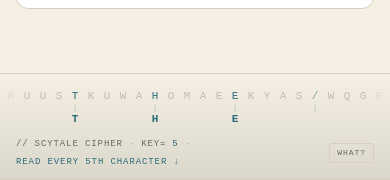
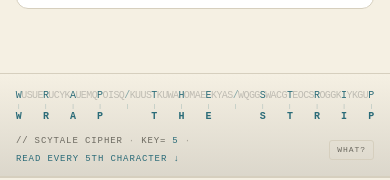
Before and after one commit to agigante80/skytale.it, an Astro site: page /about in a window 390 px wide. Shown: the part 2356-2536 px from the top of the page. Built offline with nearby package versions, Linux system fonts and the light colour scheme; Astro itself is replaced by a stand-in of ours.

Commit message:
redesign(v3 follow-up): ScytaleBand fit-container layout, no clipping

```diff
--- a/src/components/ScytaleBand.astro
+++ b/src/components/ScytaleBand.astro
@@ -115,11 +115,16 @@ const ariaLabel = `Scytale cipher: ${cols.map(c => c.cipher).join('')} decodes t
   }
   .scytale-band.compact { padding: 16px 0 10px; }
 
-  /* Strip stage: hides overflow, fades edges so clipped chars feel intentional */
+  /*
+    Strip fits the container exactly; never overflows. Each column is a flex unit
+    that shares the available width equally. Chars scale via clamp() so the full
+    message is always visible end-to-end, no matter the viewport.
+  */
   .scytale-strip-wrap {
+    max-width: 1280px;
+    margin: 0 auto;
+    padding: 0 16px;
     overflow: hidden;
-    -webkit-mask-image: linear-gradient(to right, transparent 0%, black 7%, black 93%, transparent 100%);
-    mask-image: linear-gradient(to right, transparent 0%, black 7%, black 93%, transparent 100%);
   }
   .scytale-strip {
     display: flex;
@@ -129,16 +134,18 @@ const ariaLabel = `Scytale cipher: ${cols.map(c => c.cipher).join('')} decodes t
     user-select: none;
   }
 
-  /* Each column stacks cipher char + link + decoded char vertically */
+  /* Each column stacks cipher char + link + decoded char vertically.
+     flex: 1 1 0 shares container width equally; max-width caps very wide viewports. */
   .col {
     display: flex;
     flex-direction: column;
     align-items: center;
-    width: 19px;
-    flex-shrink: 0;
+    flex: 1 1 0;
+    min-width: 0;
+    max-width: 20px;
   }
   .col .cipher {
-    font-size: 13px;
+    font-size: clamp(10px, 1.05vw, 13px);
     line-height: 1.2;
     color: color-mix(in oklab, var(--color-text) 22%, transparent);
     transition: color .3s, text-shadow .3s, transform .3s;
@@ -151,14 +158,14 @@ const ariaLabel = `Scytale cipher: ${cols.map(c => c.cipher).join('')} decodes t
     color: color-mix(in oklab, var(--color-accent) 55%, transparent);
   }
   .col .link {
-    font-size: 7px;
+    font-size: clamp(6px, 0.55vw, 8px);
     line-height: 1;
     color: color-mix(in oklab, var(--color-accent) 38%, transparent);
     margin: 2px 0 1px;
     transition: color .3s;
   }
   .col .decoded {
-    font-size: 13px;
+    font-size: clamp(10px, 1.05vw, 13px);
     line-height: 1.2;
     color: var(--color-accent);
     font-weight: 600;
@@ -241,8 +248,6 @@ const ariaLabel = `Scytale cipher: ${cols.map(c => c.cipher).join('')} decodes t
   }
 
   @media (max-width: 640px) {
-    .col { width: 16px; }
-    .col .cipher, .col .decoded { font-size: 11px; }
     .scytale-caption { font-size: 9px; }
     .scytale-caption .hint { font-size: 8px; padding: 3px 7px; }
   }
```
